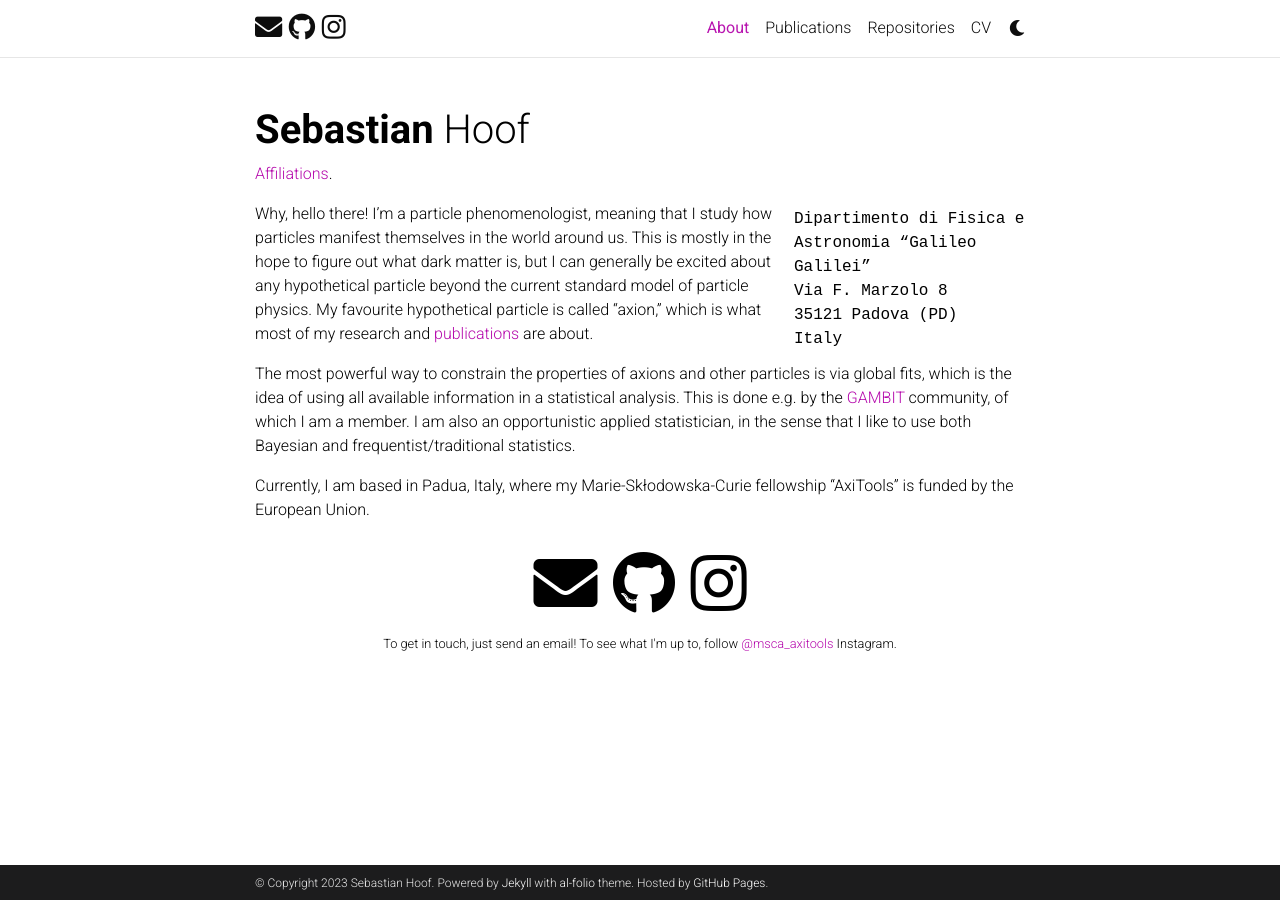
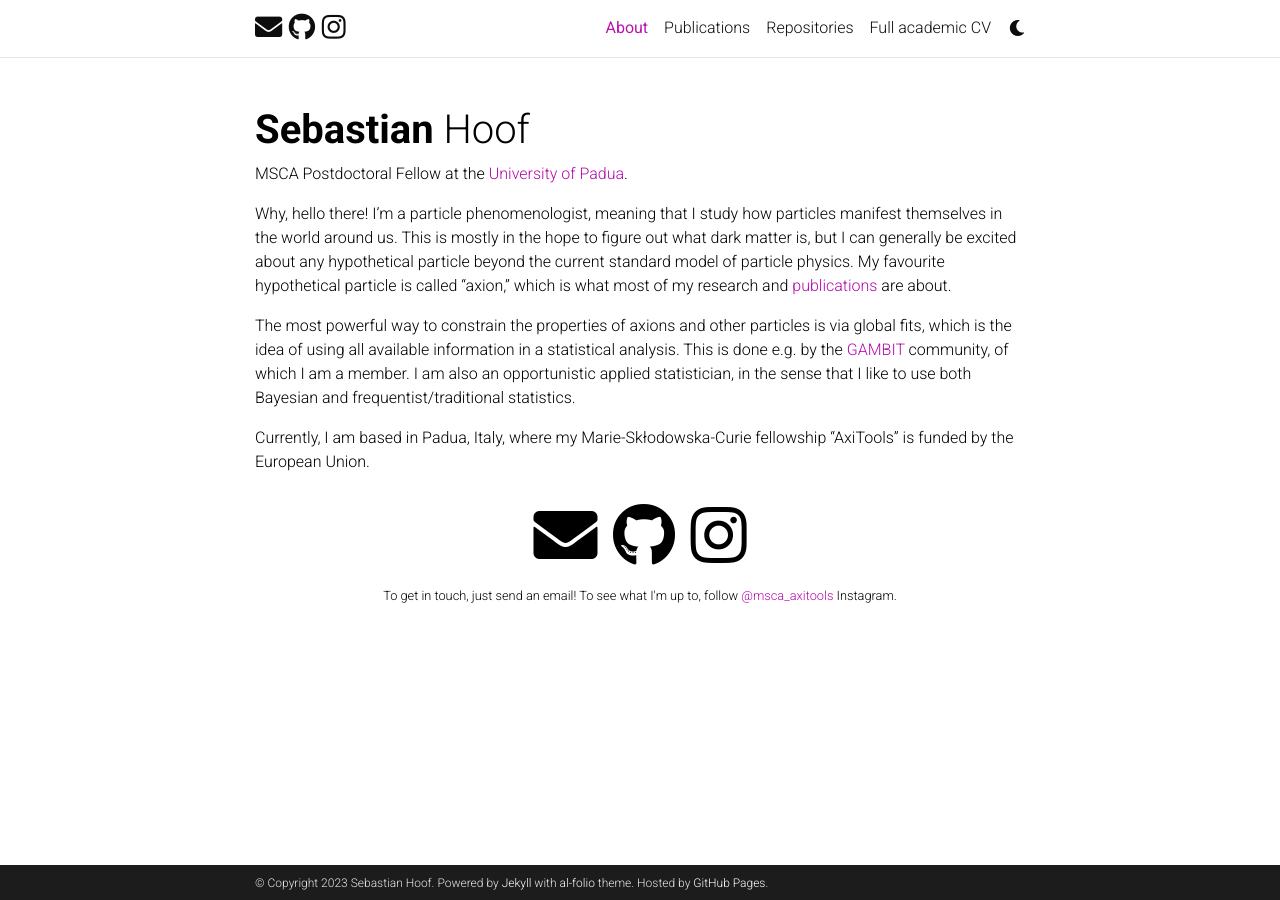
Before and after one commit to sebhoof/sebhoof.github.io, a Jekyll site: the page built from _pages/about.md, in a window 1280 px wide. Built offline with Jekyll 4.4.1, drawn with Linux system fonts in a browser that asks for light colours; comment, search, counter and statistics services are not loaded; a style sheet for code colours, icons or effects is not loaded.

Commit message:
More personalisation. Added CV.

```diff
--- a/_layouts/bib.html
+++ b/_layouts/bib.html
@@ -62,7 +62,7 @@
             {%- if forloop.last and author_array_limit == author_array_size -%}and&nbsp;{%- endif -%}
           {%- endif -%}
           {%- if author_is_self -%}
-            <em>{{author.first}} {{author.last}}</em>
+            <b>{{author.first}} {{author.last}}</b>
           {%- else -%}
             {%- if coauthor_url -%}
               <a href="{{coauthor_url}}">{{author.first}} {{author.last}}</a>
--- a/_pages/about.md
+++ b/_pages/about.md
@@ -2,17 +2,17 @@
 layout: about
 title: About
 permalink: /
-subtitle: <a href='#'>Affiliations</a>.
+subtitle: MSCA Postdoctoral Fellow at the <a href='http://www.dfa.unipd.it/en/'>University of Padua</a>.
 
 profile:
-  align: right
+  align: left
   image:
   image_circular: false # crops the image to make it circular
-  address: >
-    <p>Dipartimento di Fisica e Astronomia &ldquo;Galileo Galilei&rdquo;</p>
-    <p>Via F. Marzolo 8</p>
-    <p>35121 Padova (PD)</p>
-    <p>Italy</p>
+  address: #>
+  #  <p>Dipartimento di Fisica e Astronomia &ldquo;Galileo Galilei&rdquo;</p>
+  #  <p>Via F. Marzolo 8</p>
+  #  <p>35121 Padova (PD)</p>
+  #  <p>Italy</p>
 
 news: false  # includes a list of news items
 selected_papers: false # includes a list of papers marked as "selected={true}"
--- a/_pages/cv.md
+++ b/_pages/cv.md
@@ -1,8 +1,8 @@
 ---
 layout: cv
 permalink: /cv/
-title: CV
+title: Full academic CV
 nav: true
 nav_order: 4
-cv_pdf: example_pdf.pdf
+cv_pdf: hoof_cv.pdf
 ---
```
Also changed, not shown: assets/img/pagespeed.svg (deleted), 2 other files.
